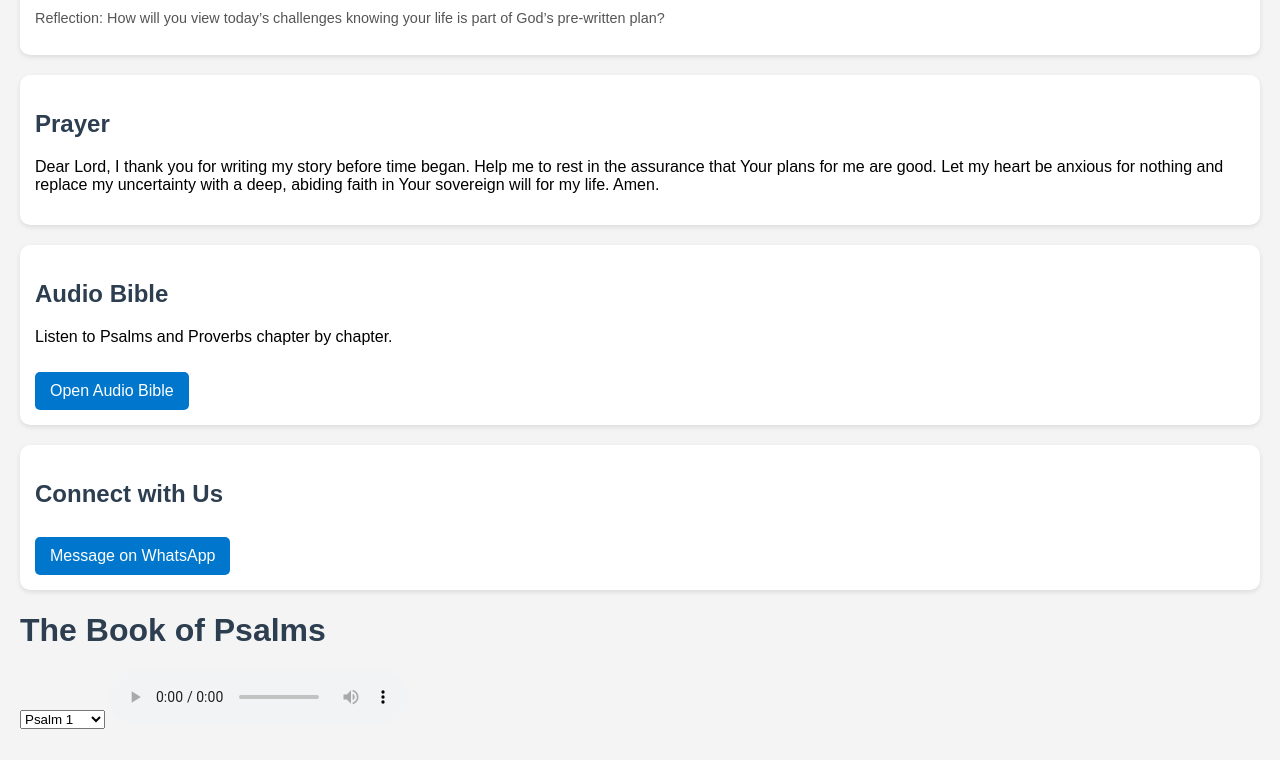
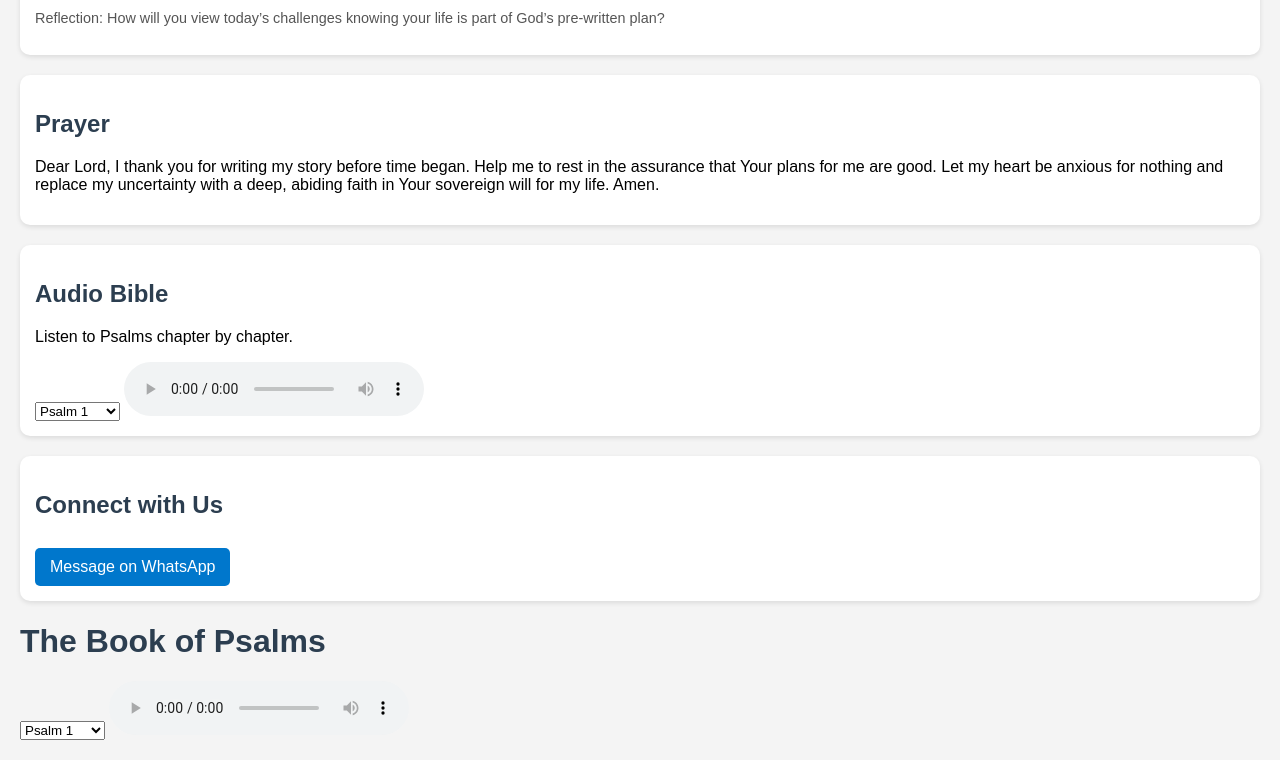
Before and after one commit to risebeyondministry/D.E.E.D-Bible-App, a plain HTML site: page index.html in a window 1280 px wide. Shown: the part 1477-2237 px from the top of the page. Drawn offline with Linux system fonts and the light colour scheme.

Commit message:
update index.html

```diff
--- a/index.html
+++ b/index.html
@@ -70,8 +70,26 @@
   <!-- Audio Bible -->
   <section class="card">
     <h2>Audio Bible</h2>
-    <p>Listen to Psalms and Proverbs chapter by chapter.</p>
-    <a class="button" href="audio.html">Open Audio Bible</a>
+    <p>Listen to Psalms chapter by chapter.</p>
+
+    <select id="trackSelect">
+      <option value="audio_bible/psalms/Psalm 001.mp3">Psalm 1</option>
+      <option value="audio_bible/psalms/Psalm 002.mp3">Psalm 2</option>
+      <!-- …continue through Psalm 150… -->
+      <option value="audio_bible/psalms/Psalm 150.mp3">Psalm 150</option>
+    </select>
+
+    <audio id="player" controls></audio>
+
+    <script>
+      const player = document.getElementById("player");
+      const select = document.getElementById("trackSelect");
+      player.src = select.value;
+      select.addEventListener("change", () => {
+        player.src = select.value;
+        player.play();
+      });
+    </script>
   </section>
 
   <!-- Connect -->
```
